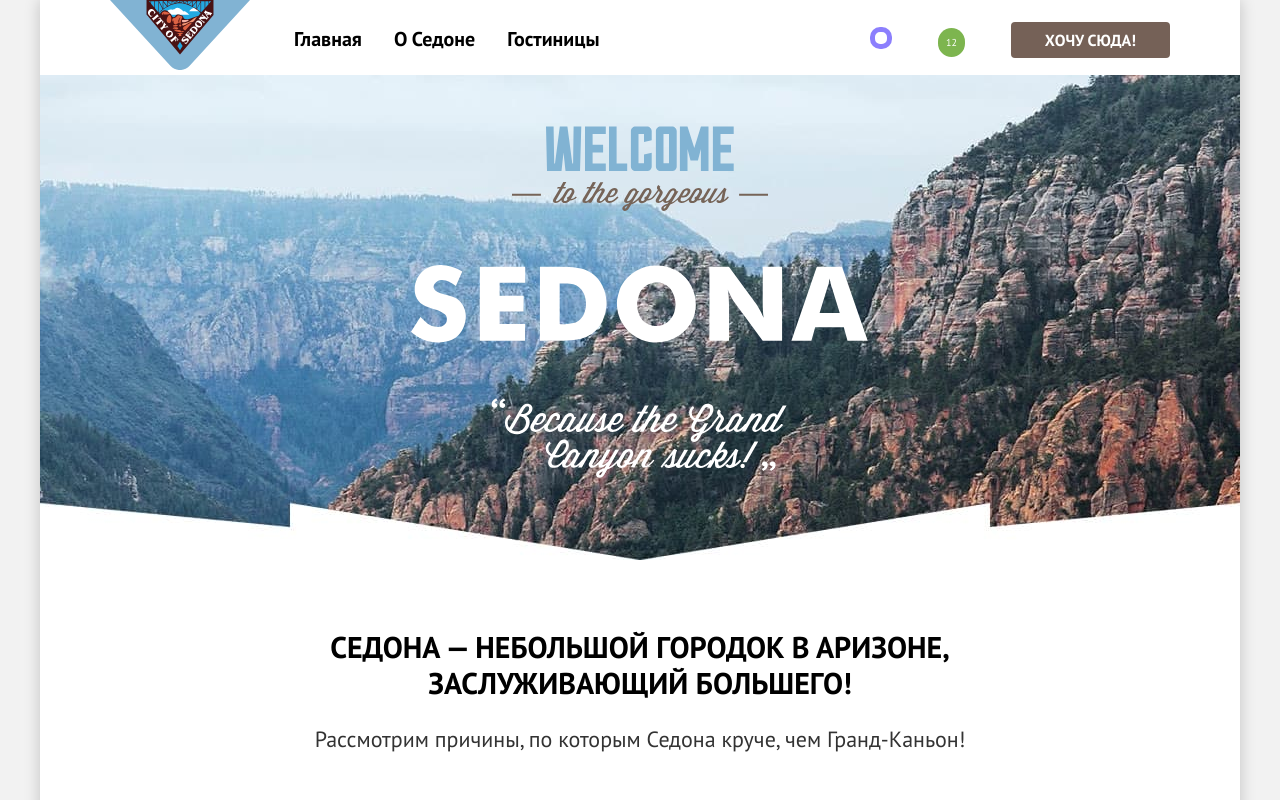
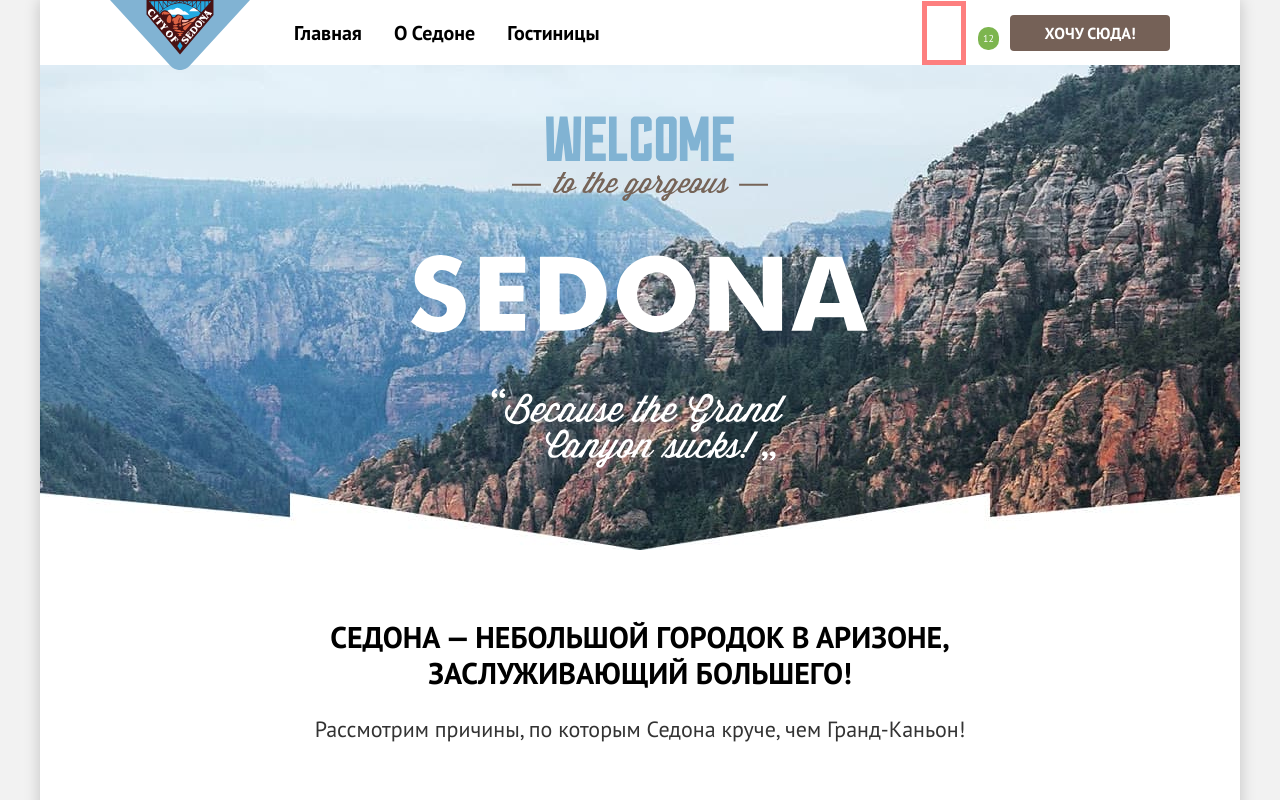
Before and after one commit to foraw/2683011-sedona-2, a plain HTML site: page index.html in a window 1280 px wide. Shown: the top 800 px of the page. Drawn offline with Linux system fonts and the light colour scheme.

Commit message:
Добавляет изменения в разметку и стили
Изменения в позиционировании элементов в header

```diff
--- a/index.html
+++ b/index.html
@@ -25,15 +25,14 @@
               <a class="nav-link" href="catalog.html">Гостиницы</a>
             </li>
           </ul>
-        </nav>
-        <ul class="list user-menu-list">
-          <li class="user-menu-item glass">
-            <a class="user-menu-link user-menu-search" href="#">
+          <ul class="list nav-list user-menu-list">
+            <li class="user-menu-item">
+              <a class="nav-link user-menu-search" href="#">
                 <span class="visually-hidden">Поиск по сайту</span>
               </a>
             </li>
             <li class="user-menu-item">
-            <a class="user-menu-link user-menu-favorites" href="#">
+              <a class="nav-link user-menu-favorites" href="#">
                 <span class="visually-hidden">Гостиниц в избранном</span>
                 <span class="favorites-number">12</span>
               </a>
@@ -43,6 +42,7 @@
               </a>
             </li>
           </ul>
+        </nav>
       </header>
       <main class="main" data-test="main">
         <section class="welcome" data-test="hero">
--- a/styles/styles.css
+++ b/styles/styles.css
@@ -25,7 +25,7 @@
 
 .container {
   background-color: #ffffff;
-  box-shadow: 0 0 15px 0 rgba(0, 0, 0, 0.2);
+  box-shadow: 0 0 15px rgba(0, 0, 0, 0.2);
   display: flex;
   flex-direction: column;
   min-height: 100vh;
@@ -37,36 +37,37 @@
 .header {
   color: #000000;
   padding: 0 70px;
-  display: flex;
-  justify-content: space-between;
 }
 
 .nav {
   display: flex;
-  flex-wrap: wrap;
-  align-items: center;
+  gap: 28px;
 }
 
 .logo {
-  margin-right: 44px;
+  margin-bottom: -10px;
+  position: relative;
+}
+
+.list {
+  list-style: none;
+  margin: 0;
+  padding: 0;
 }
 
 .nav-list {
+  width: 480px;
   display: flex;
-  width: 450px;
-  margin: 0;
-}
-
-.nav-item {
-  margin: 0;
-  margin-right: 32px;
+  flex-wrap: wrap;
+  align-items: center;
+  /* flex-grow: 1; */
 }
 
 .user-menu-list {
-  display: flex;
-  justify-content: space-between;
-  align-items: center;
-  width: 300px;
+  margin-left: auto;
+  width: 350px;
+  justify-content: end;
+  /* flex-grow: 0; */
 }
 
 .nav-link {
@@ -76,19 +77,19 @@
   text-transform: capitalize;
   color: inherit;
   text-decoration: none;
+  padding: 20px 16px;
+  display: block;
 }
 
-.user-menu-link {
-  color: inherit;
-  text-decoration: none;
+.user-menu-list .nav-link {
+  width: 20px;
+  height: 20px;
+  padding: 22px 12px;
 }
 
-.glass {
-  outline: 5px solid rgba(25, 0, 252, 0.5);
+.user-menu-search {
+  outline: 5px solid rgba(252, 0, 0, 0.5);
   outline-offset: -5px;
-  width: 22px;
-  height: 22px;
-  border-radius: 10px;
 }
 
 .favorites-number {
@@ -96,8 +97,9 @@
   background-color: #7db54f;
   font-size: 10px;
   line-height: 10px;
-  padding: 8px;
-  border-radius: 18px;
+  font-weight: 400;
+  border-radius: 10px;
+  padding: 5px;
 }
 
 .button {
@@ -114,7 +116,9 @@
 
 .user-menu-button {
   background-color: #756157;
-  padding: 8px 34px;
+  display: block;
+  min-width: 130px;
+  padding: 8px 15px;
   border-radius: 4px;
 }
 
@@ -230,12 +234,6 @@
   color: #ffffff;
 }
 
-.list {
-  list-style: none;
-  margin: 0;
-  padding: 0;
-}
-
 .subtitle-text {
   font-size: 18px;
   line-height: 21px;
@@ -251,7 +249,6 @@
 .advantages-list {
   display: flex;
   flex-wrap: wrap;
-  margin: 0;
 }
 
 .advantages-item {
@@ -298,7 +295,6 @@
 .advices-list {
   display: flex;
   flex-wrap: wrap;
-  margin: 0;
 }
 
 .advices-item {
```
Also changed, not shown: catalog.html (+1 -1 lines). Lines whose indentation alone changed are shown as unchanged.
